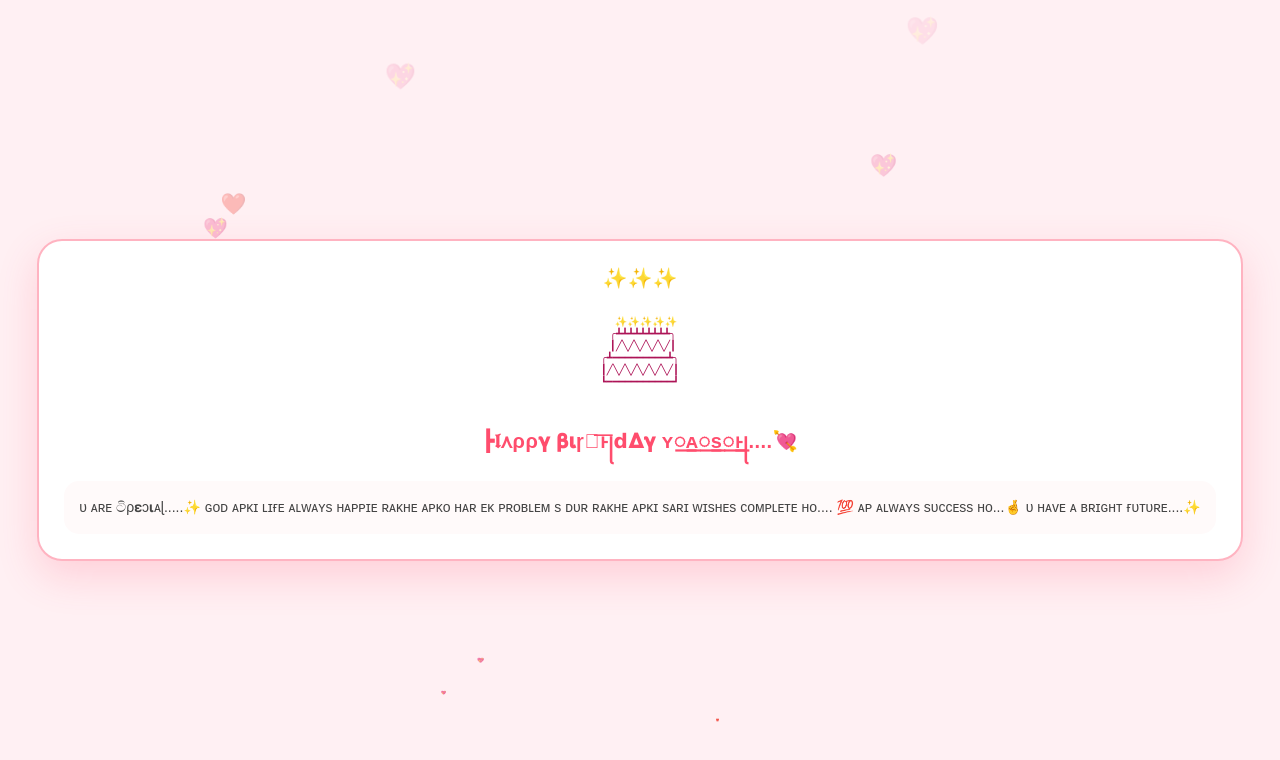
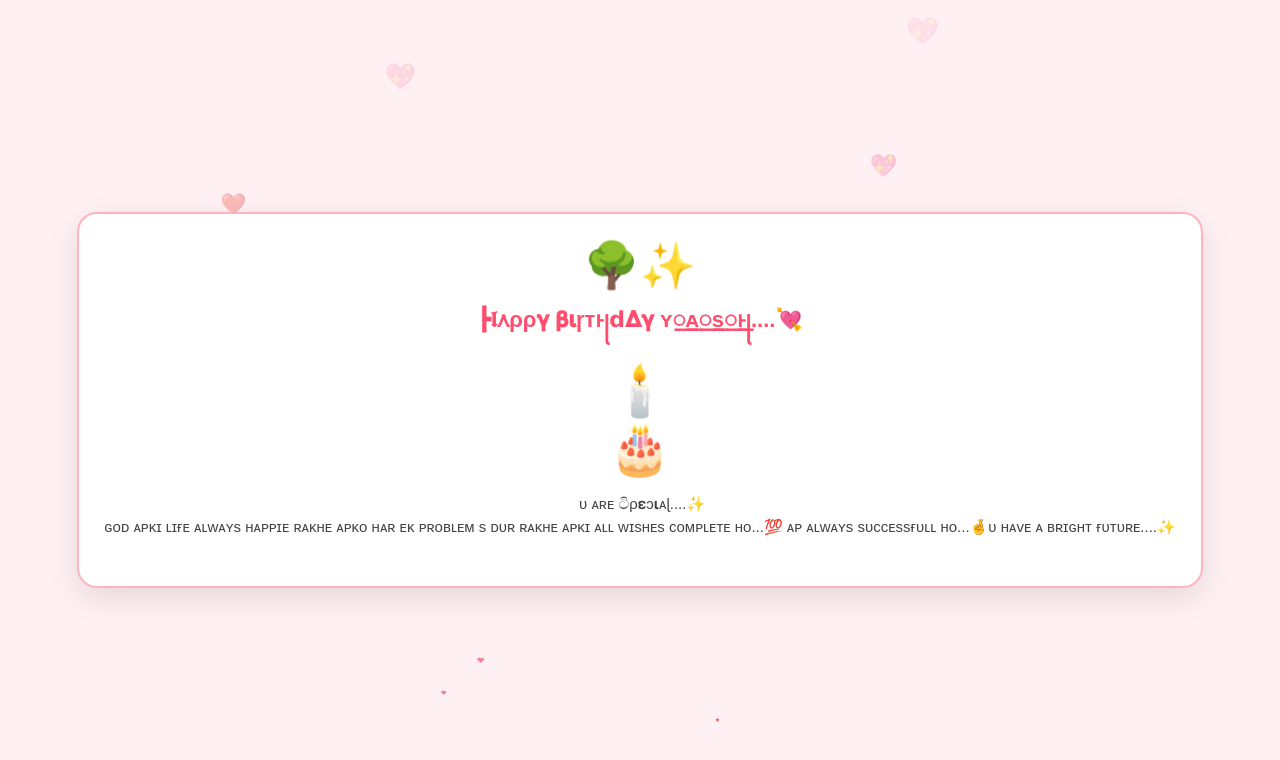
Before and after one commit to YaCutie01/Bday-wish-, a plain HTML site: page index.html in a window 1280 px wide. Drawn offline with Linux system fonts and the light colour scheme.

Commit message:
Update index.html

```diff
--- a/index.html
+++ b/index.html
@@ -1,4 +1,4 @@
-<!DOCTYPE html>
+ <!DOCTYPE html>
 <html lang="en">
 <head>
     <meta charset="UTF-8">
@@ -14,73 +14,44 @@
 
         /* Card Container */
         .card {
-            background: white; padding: 25px; border-radius: 25px;
-            box-shadow: 0 15px 40px rgba(255, 77, 109, 0.2); z-index: 10;
+            background: white; padding: 25px; border-radius: 20px;
+            box-shadow: 0 10px 30px rgba(0,0,0,0.1); z-index: 10;
             max-width: 90%; border: 2px solid #ffb3c1;
             animation: popIn 1s ease-out;
         }
         @keyframes popIn { 0% { transform: scale(0.5); } 100% { transform: scale(1); } }
 
-        h1 { color: #ff4d6d; font-size: 20px; margin: 15px 0; letter-spacing: 0.5px; }
+        h1 { color: #ff4d6d; font-size: 22px; margin: 10px 0; }
+        .message { color: #444; line-height: 1.5; font-size: 15px; white-space: pre-wrap; }
+        .cake { font-size: 50px; margin: 15px 0; }
+        .tree { font-size: 45px; animation: sway 3s infinite alternate; margin-bottom: 10px; }
+        @keyframes sway { from { transform: rotate(-5deg); } to { transform: rotate(5deg); } }
 
-        /* New ASCII Cake Style */
-        .ascii-cake {
-            font-family: monospace;
-            white-space: pre;
-            font-size: 10px;
-            color: #ad1457;
-            line-height: 1.2;
-            display: inline-block;
-            margin: 10px 0;
-            text-align: center;
-        }
-
-        .message {
-            color: #444;
-            line-height: 1.6;
-            font-size: 14px;
-            background: #fffafa;
-            padding: 15px;
-            border-radius: 15px;
-            margin-top: 10px;
-        }
-
-        .sparkle-decor { color: gold; font-size: 20px; margin-bottom: 5px; }
+        /* Background Sparkles */
+        .sparkle { position: absolute; background: gold; border-radius: 50%; animation: twinkle 2s infinite; }
+        @keyframes twinkle { 0%, 100% { opacity: 0; } 50% { opacity: 1; } }
     </style>
 </head>
 <body>
     <div class="hearts" id="heartContainer"></div>
-
     <div class="card">
-        <div class="sparkle-decor">✨✨✨</div>
-
-        <div class="ascii-cake">
-  ✨✨✨✨✨
- ╭┻┻┻┻┻┻┻┻┻╮
- ┃╱╲╱╲╱╲╱╲╱┃
-╭┻━━━━━━━━━┻╮
-┃╱╲╱╲╱╲╱╲╱╲╱┃
-┗━━━━━━━━━━━┛
-        </div>
-
-        <h1>┣𝖑᧘ρρ𝛄 𝛃𝛊ɼ།͞ͱ꧊𝗱𝚫𝛄 ʏ꯭ᴀ꯭s꯭ͱ꧊....💘</h1>
-
-        <div class="message">
-        ᴜ ᴀʀᴇ ටිρ𝛆ɔ𝛊ᴀɭ.....✨
-ɢᴏᴅ ᴀᴘᴋɪ ʟɪғᴇ ᴀʟᴡᴀʏs ʜᴀᴘᴘɪᴇ ʀᴀᴋʜᴇ ᴀᴘᴋᴏ ʜᴀʀ ᴇᴋ ᴘʀᴏʙʟᴇᴍ s ᴅᴜʀ ʀᴀᴋʜᴇ ᴀᴘᴋɪ sᴀʀɪ ᴡɪsʜᴇs ᴄᴏᴍᴘʟᴇᴛᴇ ʜᴏ.... 💯 ᴀᴘ ᴀʟᴡᴀʏs sᴜᴄᴄᴇss ʜᴏ...🤞 ᴜ ʜᴀᴠᴇ ᴀ ʙʀɪɢʜᴛ ғᴜᴛᴜʀᴇ....✨
+        <div class="tree">🌳✨</div>
+        <h1>┣𝖑᧘ρρ𝛄 𝛃𝛊ɼᴛͱ꧊𝗱𝚫𝛄 ʏ꯭ᴀ꯭s꯭ͱ꧊....💘</h1>
+        <div class="cake">🕯️<br>🎂</div>
+        <div class="message"> ᴜ ᴀʀᴇ ටිρ𝛆ɔ𝛊ᴀɭ....✨
+ɢᴏᴅ ᴀᴘᴋɪ ʟɪғᴇ ᴀʟᴡᴀʏs ʜᴀᴘᴘɪᴇ ʀᴀᴋʜᴇ ᴀᴘᴋᴏ ʜᴀʀ ᴇᴋ ᴘʀᴏʙʟᴇᴍ s ᴅᴜʀ ʀᴀᴋʜᴇ ᴀᴘᴋɪ ᴀʟʟ ᴡɪsʜᴇs ᴄᴏᴍᴘʟᴇᴛᴇ ʜᴏ...💯 ᴀᴘ ᴀʟᴡᴀʏs sᴜᴄᴄᴇssғᴜʟʟ ʜᴏ...🤞ᴜ ʜᴀᴠᴇ ᴀ ʙʀɪɢʜᴛ ғᴜᴛᴜʀᴇ....✨
         </div>
     </div>
 
     <script>
         function createHeart() {
-            const heart = document.getElementById('heartContainer');
-            const el = document.createElement('div');
-            el.classList.add('heart');
-            el.innerHTML = Math.random() > 0.5 ? '❤️' : '💖';
-            el.style.left = Math.random() * 100 + 'vw';
-            el.style.animationDuration = Math.random() * 3 + 2 + 's';
-            heart.appendChild(el);
-            setTimeout(() => { el.remove(); }, 5000);
+            const heart = document.createElement('div');
+            heart.classList.add('heart');
+            heart.innerHTML = Math.random() > 0.5 ? '❤️' : '💖';
+            heart.style.left = Math.random() * 100 + 'vw';
+            heart.style.animationDuration = Math.random() * 3 + 2 + 's';
+            document.getElementById('heartContainer').appendChild(heart);
+            setTimeout(() => { heart.remove(); }, 5000);
         }
         setInterval(createHeart, 300);
     </script>
```
